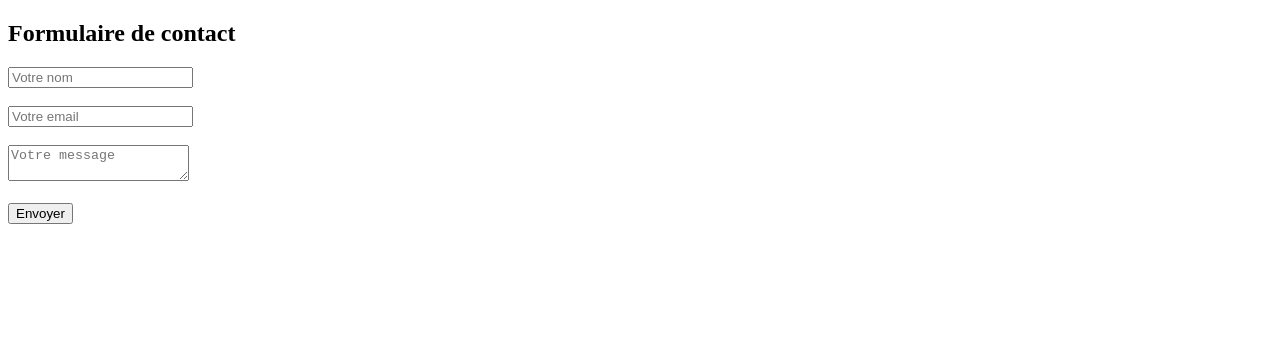
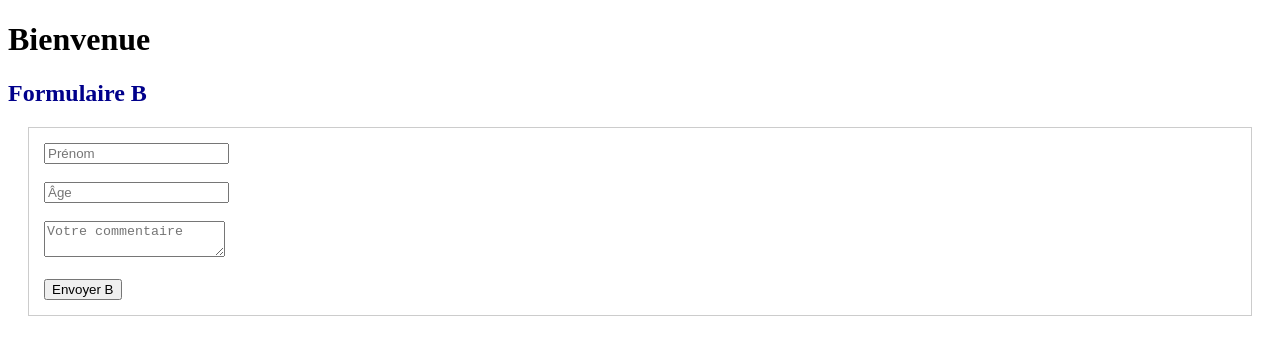
Before and after one commit to madipraise/testformulaire, a plain HTML site: page index.html in a window 1280 px wide. Drawn offline with Linux system fonts and the light colour scheme.

Commit message:
Update index.html

```diff
--- a/index.html
+++ b/index.html
@@ -2,35 +2,74 @@
 <html lang="fr">
 <head>
   <meta charset="UTF-8">
-  <title>Formulaire</title>
+  <title>Formulaire aléatoire</title>
+  <style>
+    form { margin: 20px; padding: 15px; border: 1px solid #ccc; }
+    h2 { color: darkblue; }
+  </style>
 </head>
 <body>
-  <h2>Formulaire de contact</h2>
-  <form id="myForm">
-    <input type="text" name="nom" placeholder="Votre nom" required><br><br>
-    <input type="email" name="email" placeholder="Votre email" required><br><br>
-    <textarea name="message" placeholder="Votre message"></textarea><br><br>
-    <button type="submit">Envoyer</button>
-  </form>
-
-  <p id="status"></p>
+  <h1>Bienvenue</h1>
+  <div id="form-container"></div>
 
   <script>
-    const scriptURL = "https://script.google.com/macros/s/AKfycbyAnXLOkmxrinAlIKBeu4LtjbvP8CtQi4YYS-ILoSwtVGaPdFDbfTYHT_WtBdhAB4jaaA/exec"; // ⚠️ Mets ici l’URL du script Google Apps
+    // Ton URL Google Apps Script
+    const scriptURL = "https://script.google.com/macros/s/AKfycbyhyWmOCvZ1xppLGlCXoJmQZoF7Rm-upa8KoYLe2anY8Lm6WjiofUGOFpwPj-7vYtraag/exec"; // ⚠️ Mets ici ton endpoint Google
 
-    document.getElementById("myForm").addEventListener("submit", e => {
+    // Choix aléatoire : soit "A", soit "B"
+    const formType = Math.random() < 0.5 ? "A" : "B";
+
+    // Génération dynamique du formulaire
+    let formHTML = "";
+    if (formType === "A") {
+      formHTML = `
+        <h2>Formulaire A</h2>
+        <form id="formA">
+          <input type="text" name="nom" placeholder="Nom" required><br><br>
+          <input type="email" name="email" placeholder="Email" required><br><br>
+          <input type="text" name="projet" placeholder="Projet"><br><br>
+          <button type="submit">Envoyer A</button>
+        </form>
+        <p id="statusA"></p>
+      `;
+    } else {
+      formHTML = `
+        <h2>Formulaire B</h2>
+        <form id="formB">
+          <input type="text" name="prenom" placeholder="Prénom" required><br><br>
+          <input type="number" name="age" placeholder="Âge"><br><br>
+          <textarea name="commentaire" placeholder="Votre commentaire"></textarea><br><br>
+          <button type="submit">Envoyer B</button>
+        </form>
+        <p id="statusB"></p>
+      `;
+    }
+
+    document.getElementById("form-container").innerHTML = formHTML;
+
+    // Fonction pour gérer l'envoi
+    function setupForm(id, statusId, type) {
+      const form = document.getElementById(id);
+      if (form) {
+        form.addEventListener("submit", e => {
           e.preventDefault();
           const formData = new FormData(e.target);
           const data = {};
           formData.forEach((value, key) => { data[key] = value });
+          data["type"] = type; // Ajout du type A ou B dans la réponse
 
           fetch(scriptURL, {
             method: "POST",
             body: JSON.stringify(data)
           })
-      .then(res => document.getElementById("status").innerText = "✅ Réponse envoyée avec succès !")
-      .catch(err => document.getElementById("status").innerText = "❌ Erreur : " + err);
+          .then(() => document.getElementById(statusId).innerText = "✅ Réponse envoyée avec succès !")
+          .catch(err => document.getElementById(statusId).innerText = "❌ Erreur : " + err);
         });
+      }
+    }
+
+    setupForm("formA", "statusA", "A");
+    setupForm("formB", "statusB", "B");
   </script>
 </body>
 </html>
```
Lines whose indentation alone changed are shown as unchanged.
